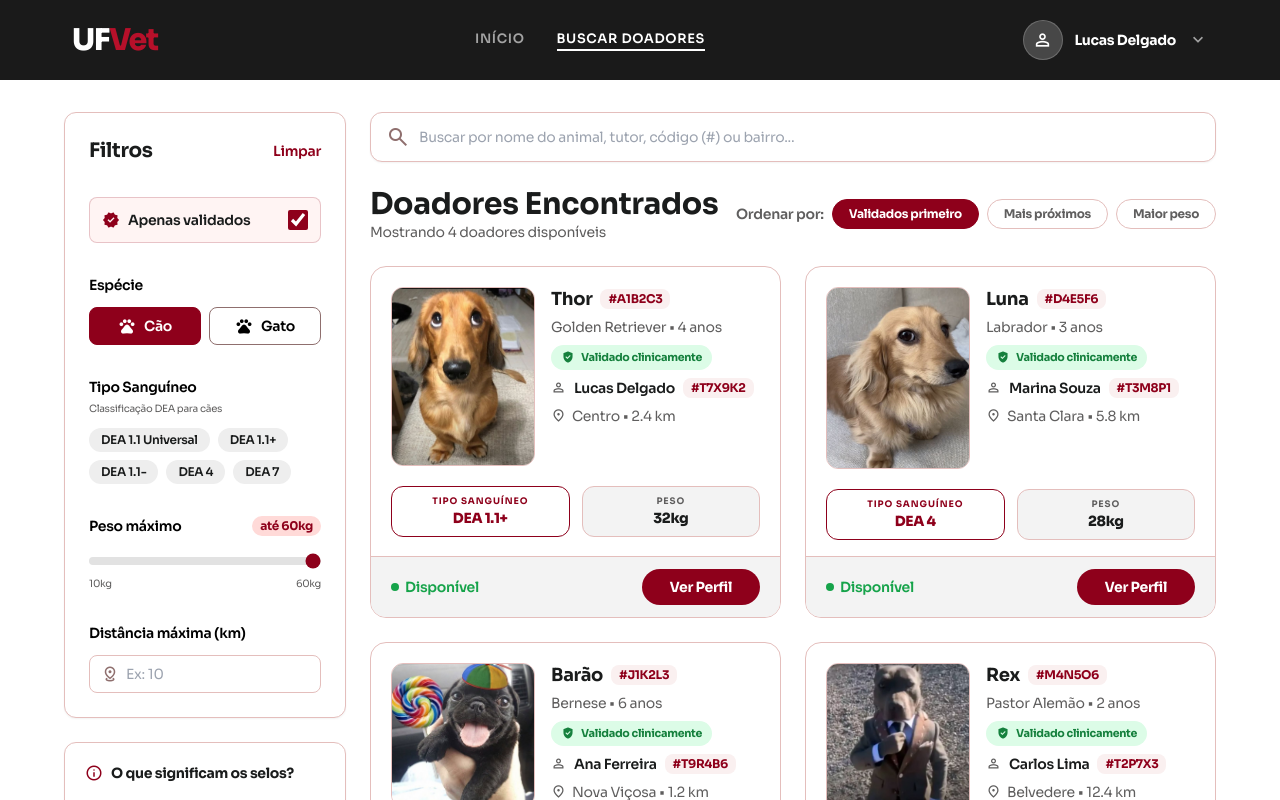
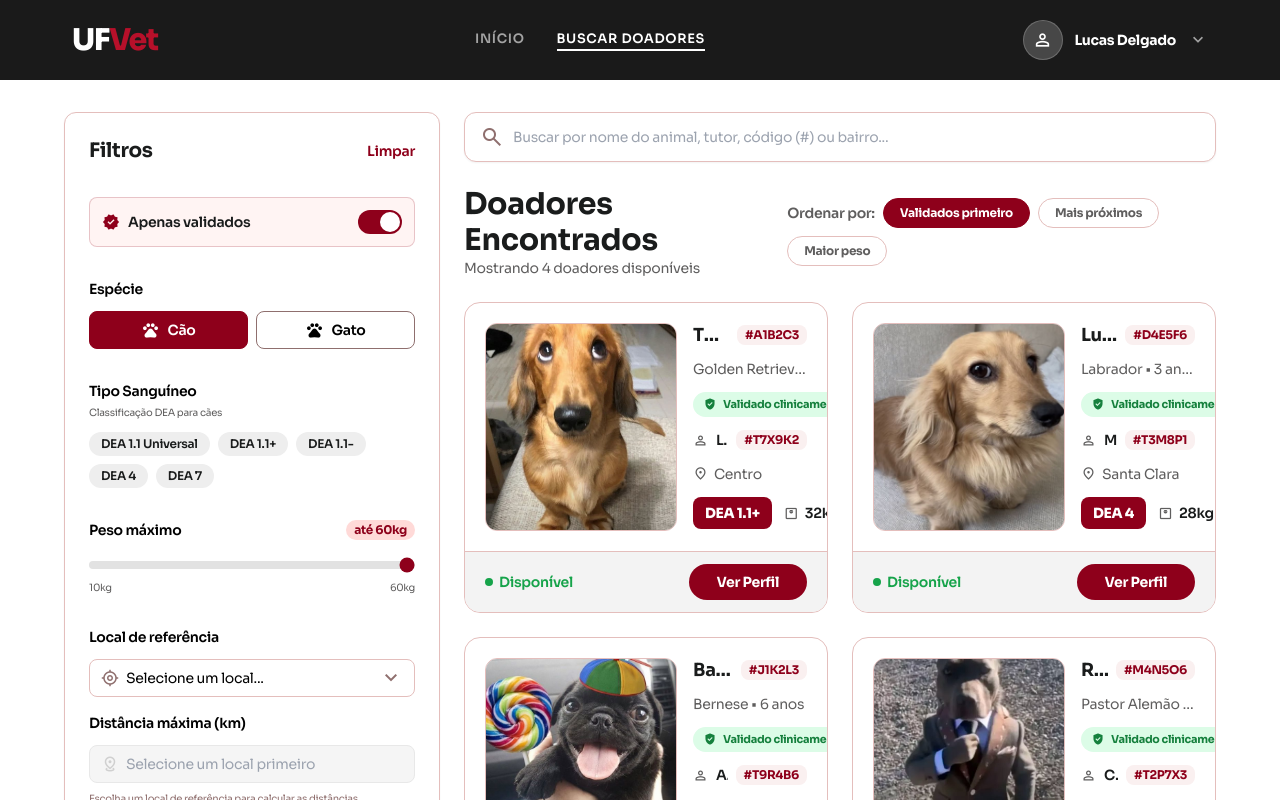
Before and after one commit to DelgadoLSD/UFVet, a React (Vite) app in the folder frontend/: page /buscar in a window 1280 px wide. Shown: the top 800 px of the page. Built offline with nearby package versions, Linux system fonts and the light colour scheme.

Commit message:
feat: reformulação visual das páginas de busca e dashboard: cards com foto lateral, códigos de animal e tutor, barra de pesquisa, filtro de referência geográfica

```diff
--- a/frontend/src/pages/BuscaPage.jsx
+++ b/frontend/src/pages/BuscaPage.jsx
@@ -228,16 +228,16 @@ const TIPOS_SANGUINEOS = {
 const PESO_MIN = { cao: 10, gato: 2 };
 const PESO_MAX = { cao: 60, gato: 10 };
 
-function DonorCard({ doador, onClick }) {
+function DonorCard({ doador, onClick, mostrarDistancia }) {
   const disponivel = doador.status === "disponivel";
 
   return (
     <div
       className={`bg-white border border-[#e4bebc] rounded-2xl overflow-hidden flex flex-col transition-all duration-200 hover:-translate-y-1 hover:shadow-lg ${!disponivel ? "opacity-80 grayscale-[0.2]" : ""}`}
     >
-      <div className="p-5 flex gap-4 items-stretch">
-        {/* Foto lateral */}
-        <div className="w-36 shrink-0 rounded-xl overflow-hidden border border-[#e4bebc]">
+      <div className="p-5 flex gap-4">
+        {/* Foto — tamanho fixo */}
+        <div className="w-48 h-52 shrink-0 rounded-xl overflow-hidden border border-[#e4bebc]">
           {doador.foto ? (
             <img
               src={doador.foto}
@@ -246,17 +246,18 @@ function DonorCard({ doador, onClick }) {
             />
           ) : (
             <div className="w-full h-full bg-[#faf0f0] flex flex-col items-center justify-center gap-1">
-              <span className="material-symbols-outlined text-[#c9a5a5] text-3xl">
+              <span className="material-symbols-outlined text-[#c9a5a5] text-4xl">
                 photo_camera
               </span>
             </div>
           )}
         </div>
 
-        {/* Dados à direita */}
-        <div className="flex-1 min-w-0 flex flex-col gap-2 py-0.5">
-          <div className="flex items-center gap-2 flex-wrap">
-            <h3 className="text-lg font-bold text-[#1a1c1c] leading-none">
+        {/* Dados — altura fixa igual à da foto, distribuídos uniformemente */}
+        <div className="flex-1 min-w-0 h-52 flex flex-col justify-between py-0.5">
+          {/* Nome + código */}
+          <div className="flex items-center gap-2">
+            <h3 className="text-lg font-bold text-[#1a1c1c] leading-none truncate">
               {doador.nome}
             </h3>
             <span className="text-xs font-bold text-[#8e001b] bg-[#faf0f0] px-2 py-0.5 rounded-lg shrink-0">
@@ -264,12 +265,14 @@ function DonorCard({ doador, onClick }) {
             </span>
           </div>
 
-          <p className="text-[#5f5e5e] text-sm">
+          {/* Raça e idade */}
+          <p className="text-[#5f5e5e] text-sm truncate">
             {doador.raca} • {doador.idade} anos
           </p>
 
+          {/* Badge de validação */}
           {doador.validado ? (
-            <span className="flex items-center gap-1.5 bg-green-100 text-green-700 px-2.5 py-1 rounded-full text-[11px] font-bold w-fit">
+            <span className="flex items-center gap-1.5 bg-green-100 text-green-700 px-2.5 py-1 rounded-full text-[11px] font-bold w-fit whitespace-nowrap">
               <span
                 className="material-symbols-outlined text-[14px]"
                 style={{ fontVariationSettings: "'FILL' 1" }}
@@ -279,7 +282,7 @@ function DonorCard({ doador, onClick }) {
               Validado clinicamente
             </span>
           ) : (
-            <span className="flex items-center gap-1.5 bg-gray-100 text-gray-500 px-2.5 py-1 rounded-full text-[11px] font-bold w-fit">
+            <span className="flex items-center gap-1.5 bg-gray-100 text-gray-500 px-2.5 py-1 rounded-full text-[11px] font-bold w-fit whitespace-nowrap">
               <span className="material-symbols-outlined text-[14px]">
                 schedule
               </span>
@@ -287,11 +290,12 @@ function DonorCard({ doador, onClick }) {
             </span>
           )}
 
-          <div className="flex items-center gap-2 flex-wrap">
-            <span className="material-symbols-outlined text-[#5f5e5e] text-[15px]">
+          {/* Tutor + código */}
+          <div className="flex items-center gap-2 min-w-0">
+            <span className="material-symbols-outlined text-[#5f5e5e] text-[15px] shrink-0">
               person
             </span>
-            <span className="font-semibold text-[#1a1c1c] text-sm">
+            <span className="font-semibold text-[#1a1c1c] text-sm truncate">
               {doador.tutor}
             </span>
             <span className="text-xs font-bold text-[#8e001b] bg-[#faf0f0] px-2 py-0.5 rounded-lg shrink-0">
@@ -299,33 +303,31 @@ function DonorCard({ doador, onClick }) {
             </span>
           </div>
 
-          <div className="flex items-center gap-1.5 text-sm text-[#5f5e5e]">
-            <span className="material-symbols-outlined text-[15px]">
+          {/* Localização */}
+          <div className="flex items-center gap-1.5 text-sm text-[#5f5e5e] truncate">
+            <span className="material-symbols-outlined text-[15px] shrink-0">
               location_on
             </span>
             {doador.bairro}
-            {doador.distancia ? ` • ${doador.distancia} km` : ""}
+            {mostrarDistancia && doador.distancia
+              ? ` • ${doador.distancia} km`
+              : ""}
           </div>
-        </div>
-      </div>
 
-      {/* Tags clínicas */}
-      <div className="px-5 pb-4 flex items-center gap-3">
-        <div className="flex-1 bg-white border border-[#8e001b] rounded-xl px-3 py-2 flex flex-col items-center">
-          <span className="text-[#8e001b] text-[9px] font-bold uppercase tracking-widest">
-            Tipo Sanguíneo
-          </span>
-          <span className="text-[#8e001b] text-sm font-extrabold">
-            {doador.tipo}
-          </span>
-        </div>
-        <div className="flex-1 bg-[#f3f3f3] border border-[#e4bebc] rounded-xl px-3 py-2 flex flex-col items-center">
-          <span className="text-[#5f5e5e] text-[9px] font-bold uppercase tracking-widest">
-            Peso
-          </span>
-          <span className="text-[#1a1c1c] text-sm font-extrabold">
-            {doador.peso}kg
-          </span>
+          {/* Tipo sanguíneo + peso */}
+          <div className="flex items-center gap-3">
+            <span className="bg-[#8e001b] text-white text-sm font-extrabold px-3 py-1.5 rounded-lg whitespace-nowrap shrink-0">
+              {doador.tipo}
+            </span>
+            <div className="flex items-center gap-1.5 text-sm text-[#5f5e5e] shrink-0">
+              <span className="material-symbols-outlined text-[15px]">
+                monitor_weight
+              </span>
+              <span className="font-semibold text-[#1a1c1c]">
+                {doador.peso}kg
+              </span>
+            </div>
+          </div>
         </div>
       </div>
 
@@ -363,6 +365,7 @@ function BuscaPage() {
   const [distanciaMax, setDistanciaMax] = useState("");
   const [ordenar, setOrdenar] = useState("validados");
   const [visiveis, setVisiveis] = useState(4);
+  const [localReferencia, setLocalReferencia] = useState("");
 
   const handleVerPerfil = (id) => navigate(`/tutor/${id}`);
 
@@ -379,6 +382,7 @@ function BuscaPage() {
     setTiposSelecionados([]);
     setPesoMax(60);
     setDistanciaMax("");
+    setLocalReferencia("");
     setVisiveis(4);
   };
 
@@ -398,7 +402,6 @@ function BuscaPage() {
         tiposSelecionados.length === 0 || tiposSelecionados.includes(d.tipo),
     )
     .filter((d) => d.peso <= pesoMax)
-    .filter((d) => !distanciaMax || d.distancia <= Number(distanciaMax))
     .filter((d) => {
       if (!termoBusca) return true;
       return (
@@ -409,6 +412,12 @@ function BuscaPage() {
         d.bairro.toLowerCase().includes(termoBusca)
       );
     })
+    .filter(
+      (d) =>
+        !localReferencia ||
+        !distanciaMax ||
+        d.distancia <= Number(distanciaMax),
+    )
     .sort((a, b) => {
       if (ordenar === "validados") return b.validado - a.validado;
       if (ordenar === "proximos") return a.distancia - b.distancia;
@@ -421,7 +430,7 @@ function BuscaPage() {
       <Header dark={true} />
       <main className="max-w-[1536px] mx-auto flex flex-col md:flex-row gap-6 px-5 md:px-16 py-12 pt-28">
         {/* Sidebar */}
-        <aside className="w-full md:w-1/4 flex flex-col gap-6">
+        <aside className="w-full md:w-1/3 flex flex-col gap-6">
           <div className="bg-white border border-[#e4bebc] p-6 rounded-xl shadow-sm">
             <div className="flex items-center justify-between mb-8">
               <h2 className="text-xl font-bold text-[#1a1c1c]">Filtros</h2>
@@ -435,7 +444,7 @@ function BuscaPage() {
 
             <div className="flex items-center justify-between p-3 bg-[#ffdad8]/30 rounded-lg mb-8 border border-[#8e001b]/20">
               <label
-                className="text-sm font-semibold text-[#1a1c1c] flex items-center gap-2"
+                className="text-sm font-semibold text-[#1a1c1c] flex items-center gap-2 cursor-pointer"
                 htmlFor="verified-toggle"
               >
                 <span
@@ -446,13 +455,15 @@ function BuscaPage() {
                 </span>
                 Apenas validados
               </label>
-              <input
+              <button
                 id="verified-toggle"
-                type="checkbox"
-                checked={apenasValidados}
-                onChange={(e) => setApenasValidados(e.target.checked)}
-                className="w-5 h-5 rounded accent-[#8e001b] cursor-pointer"
-              />
+                onClick={() => setApenasValidados(!apenasValidados)}
+                className={`relative w-11 h-6 rounded-full transition-colors duration-300 ${apenasValidados ? "bg-[#8e001b]" : "bg-[#d0d0d0]"}`}
+              >
+                <span
+                  className={`absolute top-0.5 left-0.5 w-5 h-5 bg-white rounded-full shadow-sm transition-transform duration-300 ${apenasValidados ? "translate-x-5" : "translate-x-0"}`}
+                />
+              </button>
             </div>
 
             <div className="mb-8">
@@ -519,34 +530,69 @@ function BuscaPage() {
 
             <div>
               <h3 className="text-sm font-semibold mb-3">
+                Local de referência
+              </h3>
+              <div className="relative mb-4">
+                <span className="absolute inset-y-0 left-0 flex items-center pl-3 pointer-events-none">
+                  <span className="material-symbols-outlined text-[18px] text-[#8f6f6e]">
+                    my_location
+                  </span>
+                </span>
+                <select
+                  value={localReferencia}
+                  onChange={(e) => setLocalReferencia(e.target.value)}
+                  className="w-full pl-9 pr-8 py-2 bg-white border border-[#e4bebc] rounded-lg text-sm focus:outline-none focus:ring-2 focus:ring-[#8e001b] appearance-none cursor-pointer"
+                >
+                  <option value="">Selecione um local...</option>
+                  <option value="hv-ufv">Hospital Veterinário UFV</option>
+                  <option value="atual">Minha localização atual</option>
+                </select>
+                <span className="absolute inset-y-0 right-0 flex items-center pr-3 pointer-events-none">
+                  <span className="material-symbols-outlined text-[#8f6f6e]">
+                    expand_more
+                  </span>
+                </span>
+              </div>
+
+              <h3 className="text-sm font-semibold mb-3">
                 Distância máxima (km)
               </h3>
               <div className="relative">
                 <span className="absolute inset-y-0 left-0 flex items-center pl-3 pointer-events-none">
-                  <span className="material-symbols-outlined text-[18px] text-[#8f6f6e]">
+                  <span
+                    className={`material-symbols-outlined text-[18px] ${localReferencia ? "text-[#8f6f6e]" : "text-[#d0d0d0]"}`}
+                  >
                     distance
                   </span>
                 </span>
                 <input
                   type="number"
-                  placeholder="Ex: 10"
+                  placeholder={
+                    localReferencia ? "Ex: 10" : "Selecione um local primeiro"
+                  }
                   min="0"
                   value={distanciaMax}
+                  disabled={!localReferencia}
                   onChange={(e) => setDistanciaMax(e.target.value)}
-                  className="w-full pl-9 pr-4 py-2 bg-white border border-[#e4bebc] rounded-lg text-sm focus:outline-none focus:ring-2 focus:ring-[#8e001b]"
+                  className={`w-full pl-9 pr-4 py-2 border rounded-lg text-sm focus:outline-none focus:ring-2 focus:ring-[#8e001b] ${localReferencia ? "bg-white border-[#e4bebc]" : "bg-[#f5f5f5] border-[#e8e8e8] text-[#b0b0b0] cursor-not-allowed"}`}
                 />
               </div>
+              {!localReferencia && (
+                <p className="text-[10px] text-[#8f6f6e] mt-2 leading-relaxed">
+                  Escolha um local de referência para calcular as distâncias.
+                </p>
+              )}
             </div>
           </div>
 
           <div className="bg-white border border-[#e4bebc] p-5 rounded-xl shadow-sm">
-            <h3 className="text-sm font-bold text-[#1a1c1c] mb-4 flex items-center gap-2">
+            <h3 className="text-sm font-bold text-[#1a1c1c] mb-3 flex items-center gap-2">
               <span className="material-symbols-outlined text-[#8e001b] text-[18px]">
                 info
               </span>
               O que significam os selos?
             </h3>
-            <div className="space-y-4">
+            <div className="space-y-3">
               <div className="flex gap-3">
                 <span className="flex items-center gap-1 bg-green-100 text-green-700 px-2 py-0.5 rounded-full text-[10px] font-bold shrink-0 h-fit mt-0.5">
                   <span
@@ -557,7 +603,7 @@ function BuscaPage() {
                   </span>
                   Validado
                 </span>
-                <p className="text-xs text-[#5f5e5e] leading-relaxed text-justify">
+                <p className="text-sm text-[#5f5e5e] leading-snug text-justify">
                   Os dados clínicos deste pet foram conferidos por um médico
                   veterinário cadastrado na plataforma. A triagem no hospital
                   pode ser mais ágil.
@@ -570,7 +616,7 @@ function BuscaPage() {
                   </span>
                   Pendente
                 </span>
-                <p className="text-xs text-[#5f5e5e] leading-relaxed text-justify">
+                <p className="text-sm text-[#5f5e5e] leading-snug text-justify">
                   O cadastro foi feito pelo tutor, mas ainda não passou por
                   revisão veterinária. A triagem completa será necessária no
                   momento da doação.
@@ -581,7 +627,7 @@ function BuscaPage() {
         </aside>
 
         {/* Área de resultados */}
-        <section className="w-full md:w-3/4 flex flex-col gap-6">
+        <section className="w-full md:w-2/3 flex flex-col gap-6">
           {/* Barra de pesquisa */}
           <div className="relative">
             <span className="absolute inset-y-0 left-0 flex items-center pl-4 pointer-events-none">
@@ -676,32 +722,23 @@ function BuscaPage() {
                     key={doador.id}
                     doador={doador}
                     onClick={handleVerPerfil}
+                    mostrarDistancia={!!localReferencia}
                   />
                 ))}
               </div>
 
               {visiveis < doadoresFiltrados.length && (
-                <div className="flex flex-col items-center gap-3 mt-4">
-                  {/* Aviso de que há mais resultados */}
-                  <div className="flex items-center gap-2 text-[#8e001b] text-sm font-semibold animate-pulse">
-                    <span className="material-symbols-outlined text-[20px]">
-                      keyboard_double_arrow_down
-                    </span>
-                    Mais {doadoresFiltrados.length - visiveis}{" "}
-                    {doadoresFiltrados.length - visiveis === 1
-                      ? "doador disponível"
-                      : "doadores disponíveis"}{" "}
-                    abaixo
-                  </div>
+                <div className="flex flex-col items-center gap-2">
                   <button
                     onClick={() => setVisiveis((prev) => prev + 4)}
-                    className="flex items-center gap-2 px-16 py-4 bg-[#8e001b] text-white font-bold rounded-full hover:brightness-110 active:scale-95 transition-all text-sm shadow-md"
+                    className="flex items-center gap-2 px-12 py-3 bg-[#8e001b] text-white font-bold rounded-full hover:brightness-110 active:scale-95 transition-all text-sm shadow-md"
                   >
-                    <span className="material-symbols-outlined">
+                    <span className="material-symbols-outlined text-[20px]">
                       expand_more
                     </span>
                     Carregar mais{" "}
-                    {Math.min(4, doadoresFiltrados.length - visiveis)}
+                    {Math.min(4, doadoresFiltrados.length - visiveis)} de{" "}
+                    {doadoresFiltrados.length - visiveis}
                   </button>
                   <p className="text-xs text-[#5f5e5e]">
                     Mostrando {Math.min(visiveis, doadoresFiltrados.length)} de{" "}
```
